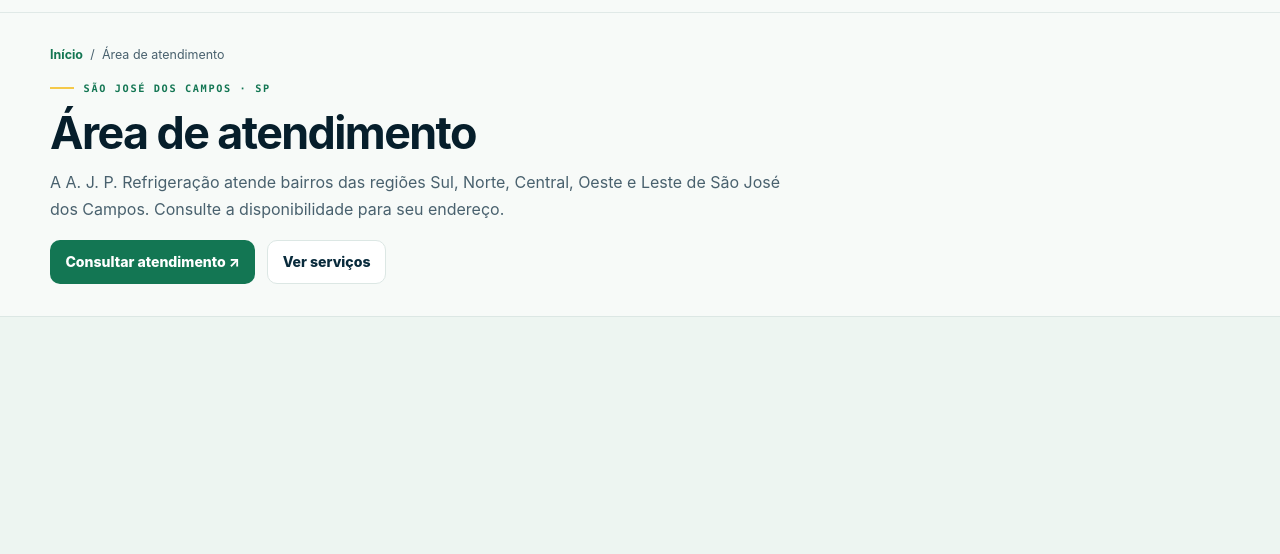
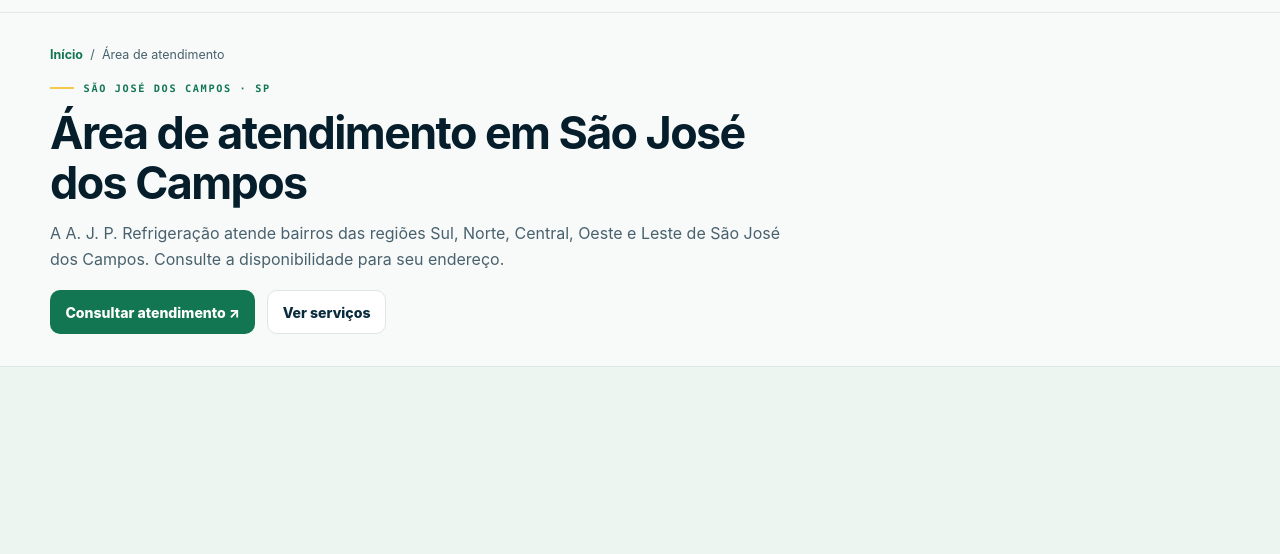
Before and after one commit to rafael-rsadigital/ajprefrigeracao, an Astro site: page /area-de-atendimento in a window 1280 px wide. Shown: the part 58-612 px from the top of the page. Built offline with nearby package versions, Linux system fonts and the light colour scheme; Astro itself is replaced by a stand-in of ours.

Commit message:
Strengthen service area page heading

```diff
--- a/src/pages/area-de-atendimento/index.astro
+++ b/src/pages/area-de-atendimento/index.astro
@@ -21,7 +21,7 @@ const jsonLd = [{
     <div class="container">
       <Breadcrumbs items={breadcrumbs} />
       <p class="eyebrow">São José dos Campos · SP</p>
-      <h1>Área de atendimento</h1>
+      <h1>Área de atendimento em São José dos Campos</h1>
       <p class="lede">A A. J. P. Refrigeração atende bairros das regiões Sul, Norte, Central, Oeste e Leste de São José dos Campos. Consulte a disponibilidade para seu endereço.</p>
       <div class="hero-actions"><a class="button button--primary" href={primaryWhatsApp} target="_blank" rel="noreferrer">Consultar atendimento ↗</a><a class="button button--secondary" href="/#servicos">Ver serviços</a></div>
     </div>
```
